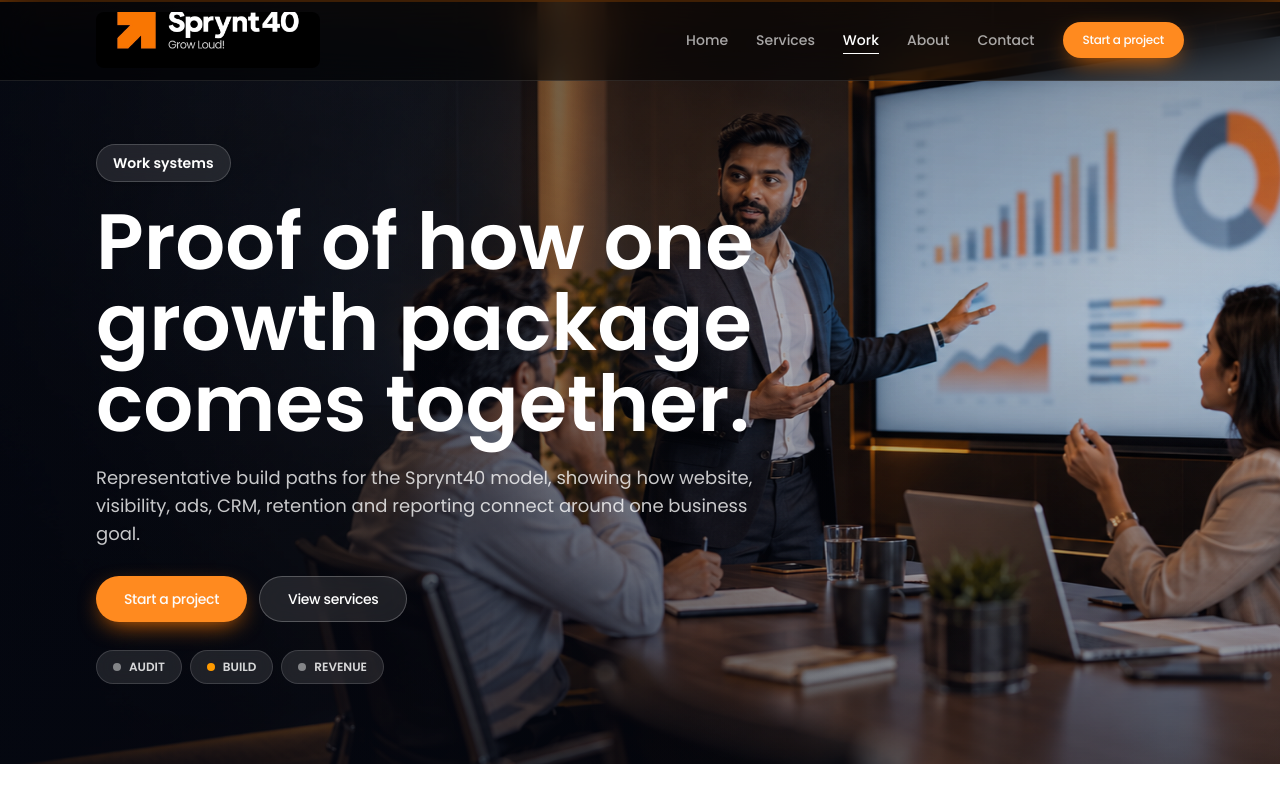
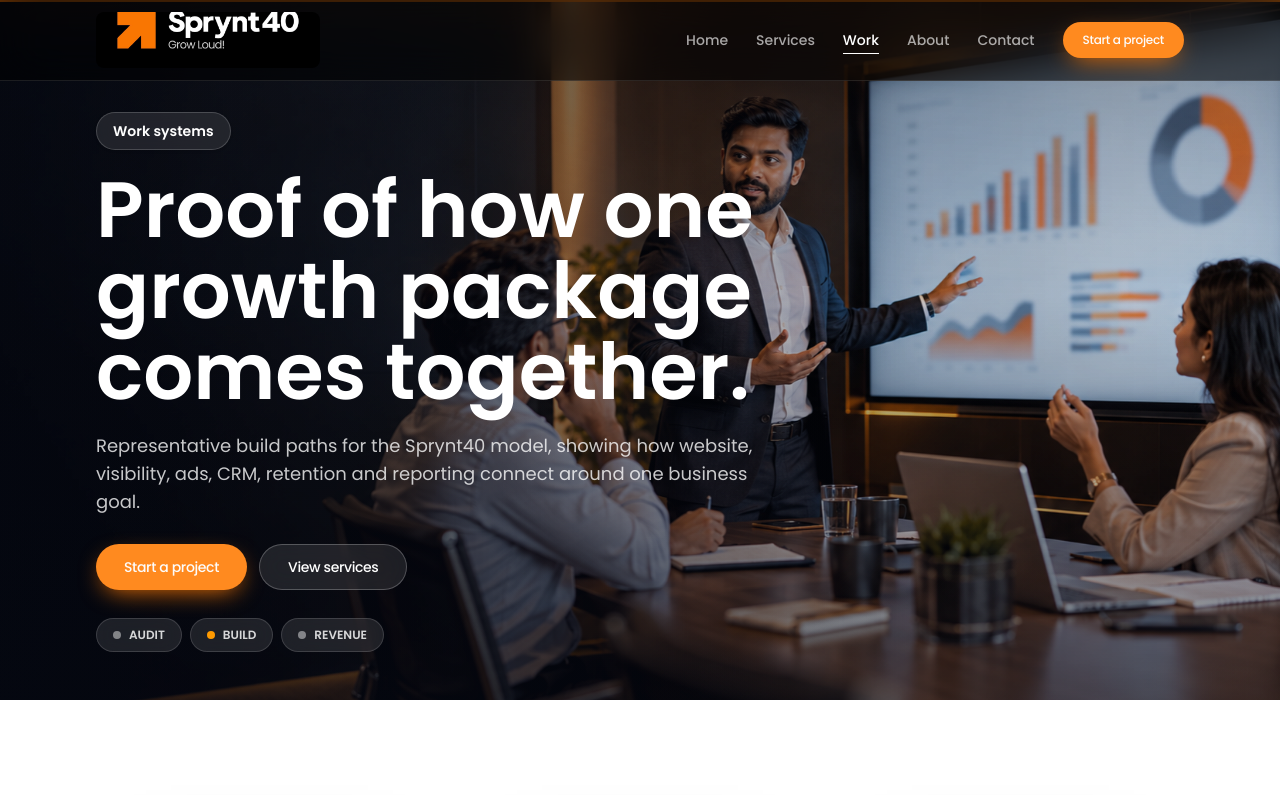
Before and after one commit to Gokulraj002/sprynt40, a Next.js app: page /work in a window 1280 px wide. Shown: the top 795 px of the page. Built offline with nearby package versions, Linux system fonts and the light colour scheme.

Commit message:
fix: reduce contact and work banner heights

```diff
--- a/src/app/contact/page.tsx
+++ b/src/app/contact/page.tsx
@@ -49,6 +49,7 @@ export default function ContactPage() {
         title="Start with the right growth question."
         lead="Tell us where the business is stuck. We will come back within one working day with the cleanest next step for your website, campaigns, CRM or retention path."
         visual="image"
+        size="compact"
         image={{
           src: "/images/page-banners/agency/contact-banner-v2.png",
           alt: "An agency strategist listening to a founder during a discovery meeting",
--- a/src/app/work/page.tsx
+++ b/src/app/work/page.tsx
@@ -47,6 +47,7 @@ export default function WorkPage() {
         title="Proof of how one growth package comes together."
         lead="Representative build paths for the Sprynt40 model, showing how website, visibility, ads, CRM, retention and reporting connect around one business goal."
         visual="image"
+        size="compact"
         image={{
           src: "/images/page-banners/agency/work-banner-v2.png",
           alt: "An agency strategist presenting campaign performance to clients",
```
